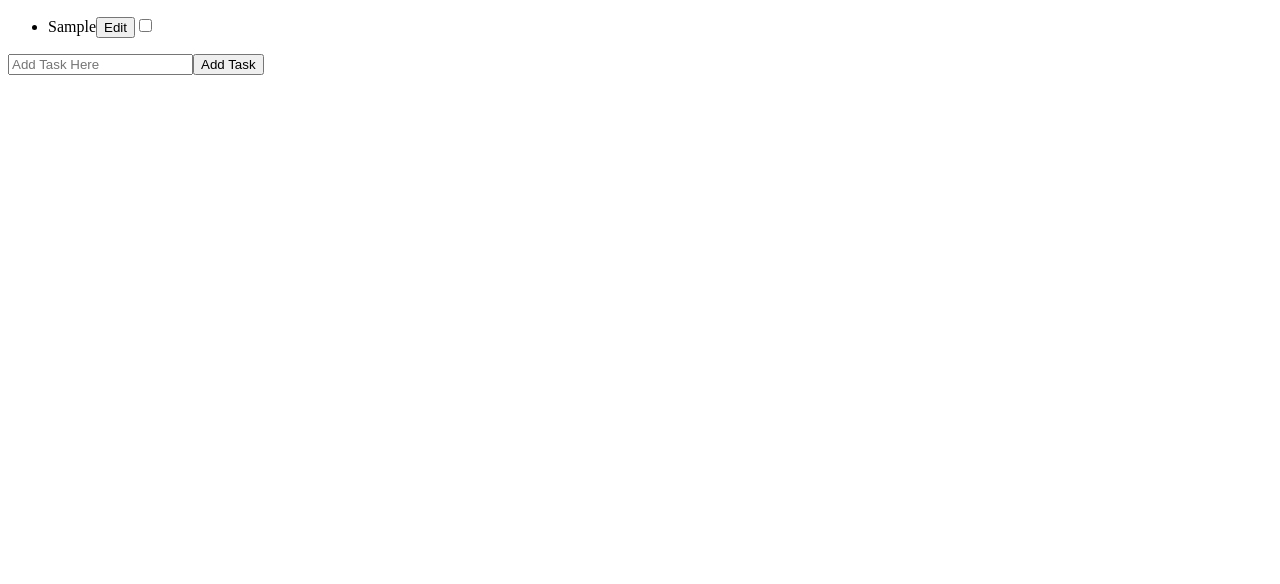
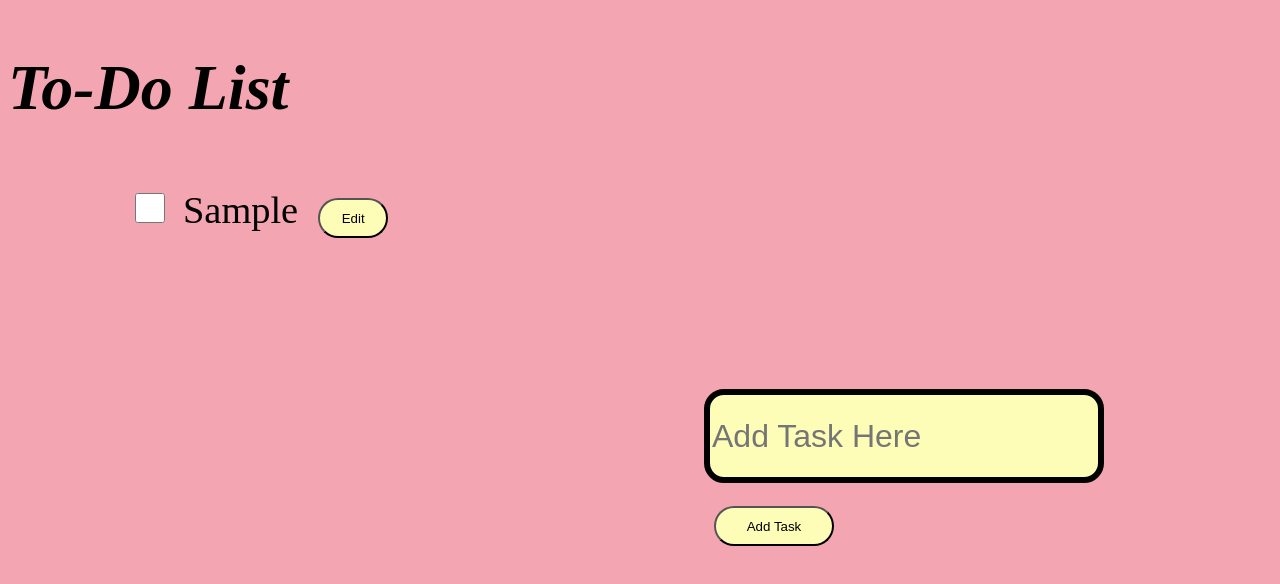
Before and after one commit to Nelo-cmd/to-do-list, a React (Create React App) app in the folder to-do-list/: page /Homepage in a window 1280 px wide. Both pictures are taken after typing "Sample" into the empty fields and a click on the button "Add Task". Shown: the top 584 px of the page. Built offline with nearby package versions, Linux system fonts and the light colour scheme.

Commit message:
css styling

```diff
--- a/to-do-list/src/App.css
+++ b/to-do-list/src/App.css
@@ -1,38 +1,148 @@
-.App {
-  text-align: center;
+body {
+  background-color: rgb(243, 165, 178);
+  font-family: "Times New Roman", Times, serif;
 }
 
-.App-logo {
-  height: 40vmin;
-  pointer-events: none;
+#name_form {
+  height: 50vh;
+  width: 70vw;
+  display: grid;
+  justify-self: center;
+  justify-items: center;
+  align-items: center;
 }
 
-@media (prefers-reduced-motion: no-preference) {
-  .App-logo {
-    animation: App-logo-spin infinite 20s linear;
-  }
+form h1 {
+  font-size: 8vh;
+  padding-bottom: 0px;
+  margin: 0px;
 }
 
-.App-header {
-  background-color: #282c34;
-  min-height: 100vh;
+form input {
+  font-size: xx-large;
+  border-style: solid;
+  border-width: 6px;
+  background-color: rgb(253, 253, 184);
+  border-color: black;
+  border-radius: 20px;
+  height: 10vh;
+  width: 30vw;
+}
+
+#submit {
+  border-width: 4px;
+  border-radius: 10px;
+  height: 10vh;
+  width: 14vw;
+  background-color: rgb(253, 253, 184);
+  font-size: x-large;
+}
+
+#submit:hover {
+  border-width: 4px;
+  border-radius: 10px;
+  height: 12vh;
+  width: 16vw;
+  background-color: rgb(184, 245, 253);
+  font-size: x-large;
+}
+
+#page {
+  display: grid;
+}
+
+#page h1 {
+  font-style: oblique;
+  font-size: 8vh;
+}
+
+#root {
   display: flex;
-  flex-direction: column;
+  width: 100vw;
   align-items: center;
   justify-content: center;
-  font-size: calc(10px + 2vmin);
-  color: white;
 }
 
-.App-link {
-  color: #61dafb;
+#forms {
+  display: grid;
 }
 
-@keyframes App-logo-spin {
-  from {
-    transform: rotate(0deg);
-  }
-  to {
-    transform: rotate(360deg);
-  }
+ul {
+  padding: 0px;
+  margin: 0px;
+  display: block;
+  width: 40vw;
+  height: 80vh;
+  align-self: center;
+  align-items: center;
+  justify-content: center;
+  list-style: none;
 }
+ul li {
+  padding: 20px;
+  font-size: 3vw;
+  width: 100%;
+}
+
+#edit_button {
+  height: 40px;
+  width: 70px;
+  margin-left: 20px;
+  border-radius: 20px;
+  background-color: rgb(253, 253, 184);
+}
+
+#edit_button:hover {
+  height: 50px;
+  width: 80px;
+  background-color: rgb(184, 245, 253);
+}
+
+#delete_button {
+  height: 30px;
+  width: 60px;
+  background-color: rgb(184, 245, 253);
+}
+
+#add_task {
+  justify-self: center;
+  display: grid;
+  width: 40vw;
+  height: 20vh;
+  align-items: center;
+  justify-content: center;
+  margin: 40px;
+  margin-top: 0px;
+}
+
+#add_button,
+#cancel_button,
+#save_button {
+  height: 40px;
+  width: 120px;
+  margin-top: 20px;
+  margin-left: 10px;
+  border-radius: 20px;
+  background-color: rgb(253, 253, 184);
+}
+
+#add_button:hover,
+#cancel_button:hover,
+#save_button:hover {
+  height: 50px;
+  width: 130px;
+  background-color: rgb(184, 245, 253);
+}
+
+#edit_task {
+  justify-self: center;
+  display: grid;
+  width: 40vw;
+  height: 30vh;
+  align-items: center;
+  justify-content: center;
+}
+
+#edit_input {
+  background-color: rgb(184, 245, 253);
+}
--- a/to-do-list/src/components/HomePage.js
+++ b/to-do-list/src/components/HomePage.js
@@ -81,23 +81,29 @@ function HomePage() {
 
   return (
     <>
+      <div id="page">
+        <h1>To-Do List</h1>
+
+        <div id="root">
           {/* Task List */}
           <ul className="task_list">
             {tasks.map((task, index) => (
               <li key={index}>
-            {task}
-            <button id="edit_button" onClick={() => HandleEditTask(index)}>
-              Edit
-            </button>
                 <input
                   id="delete_button"
                   type="checkbox"
                   onClick={() => HandleDeleteTask(index)}
                 />
+                {task}
+
+                <button id="edit_button" onClick={() => HandleEditTask(index)}>
+                  Edit
+                </button>
               </li>
             ))}
           </ul>
 
+          <div id="forms">
             {/* Add Task Form */}
             <form id="add_task" onSubmit={HandleAddTask}>
               <input
@@ -125,11 +131,18 @@ function HomePage() {
                 <button id="save_button" type="submit">
                   Save
                 </button>
-          <button id="cancel_button" type="button" onClick={HandleCancelEdit}>
+                <button
+                  id="cancel_button"
+                  type="button"
+                  onClick={HandleCancelEdit}
+                >
                   Cancel
                 </button>
               </form>
             )}
+          </div>
+        </div>
+      </div>
     </>
   );
 }
--- a/to-do-list/src/components/TodoApp.js
+++ b/to-do-list/src/components/TodoApp.js
@@ -1,3 +1,4 @@
+import "../App.css";
 import { useState } from "react";
 import { useNavigate } from "react-router-dom";
 
@@ -28,11 +29,11 @@ function Entry() {
   };
 
   return (
-    <form>
+    <form id="name_form">
       <h1>{message}</h1>
       {!isSubmitted && (
         <input
-          placeholder="?"
+          placeholder="Answer here"
           type="text"
           id="message"
           value={name}
```
Lines whose indentation alone changed are shown as unchanged.
